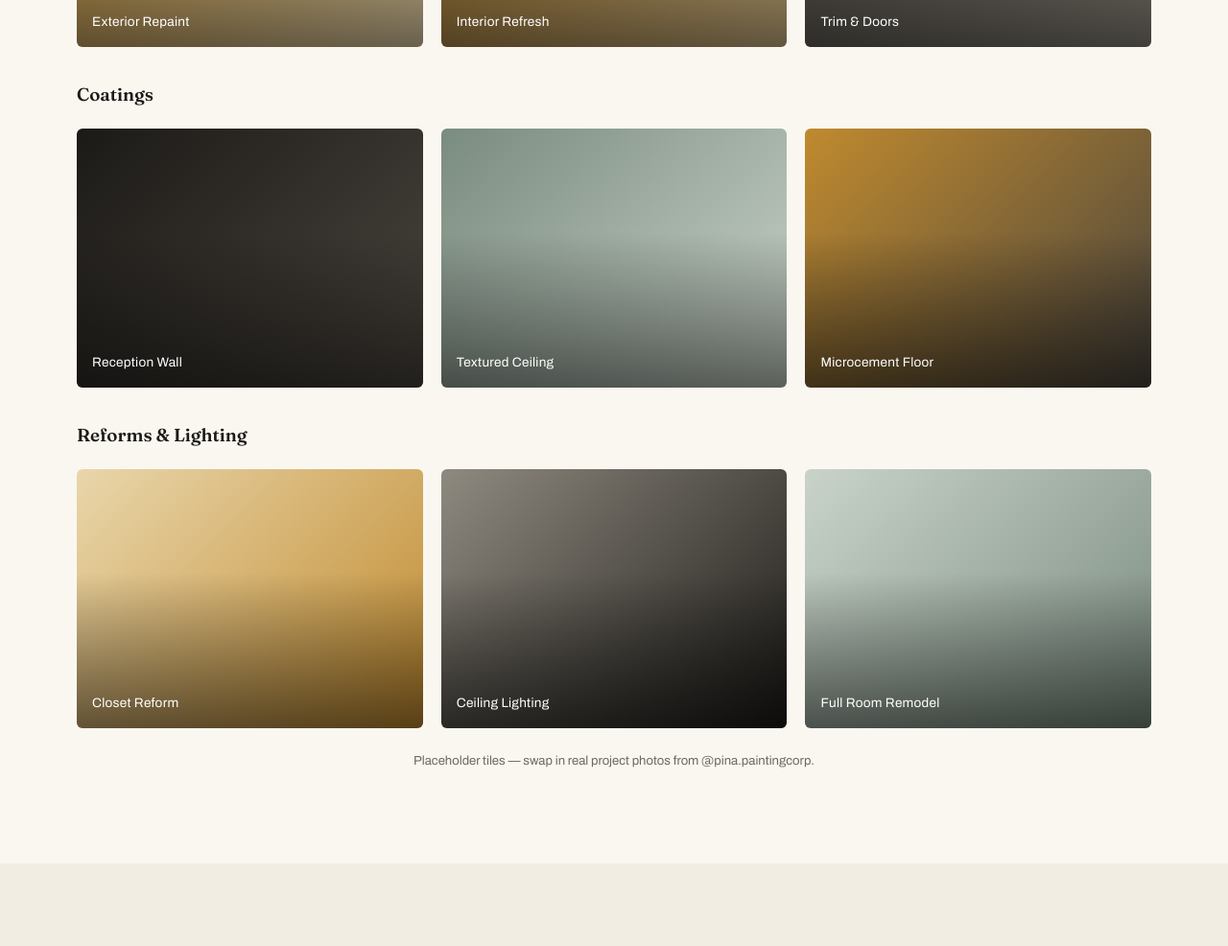
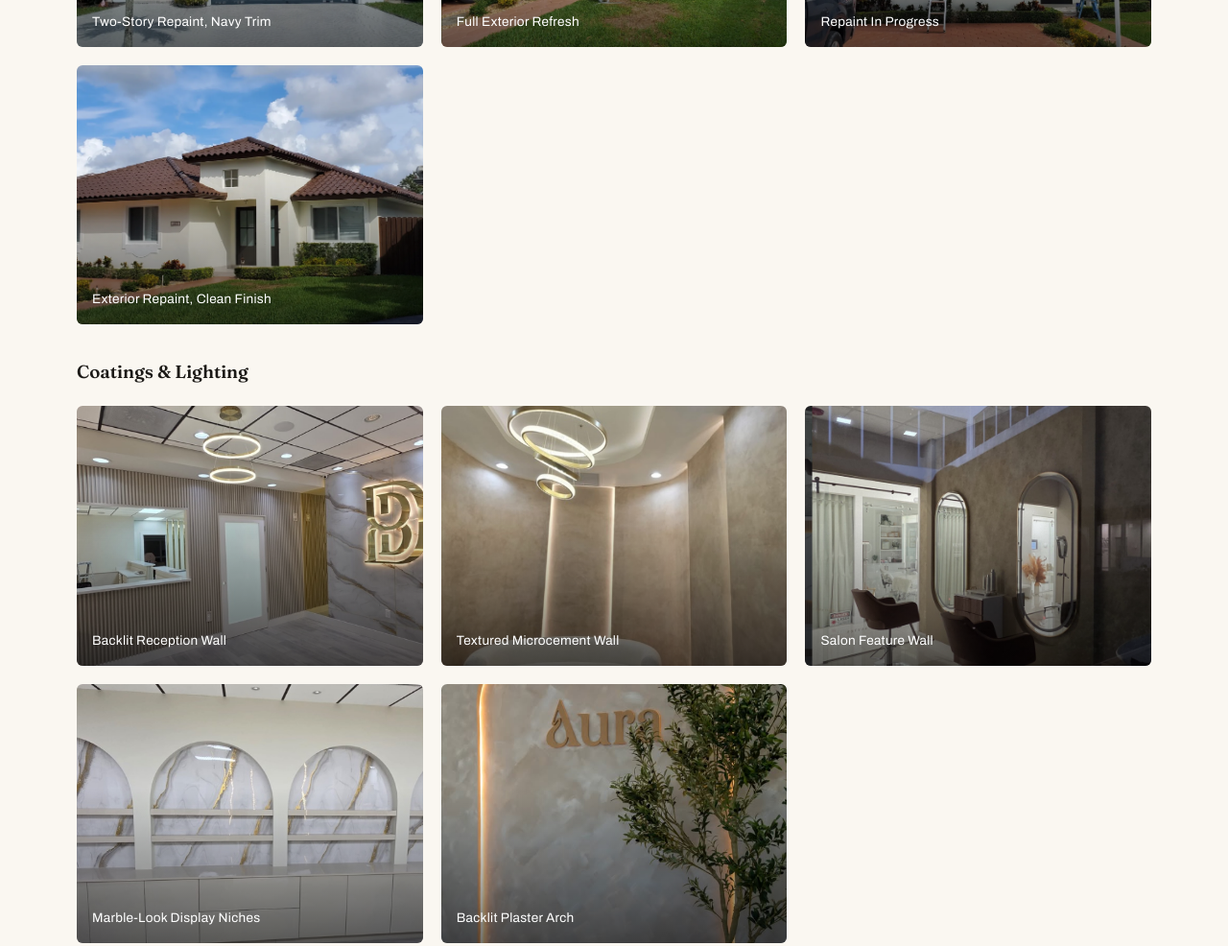
Before and after one commit to arodrod00/pina-painting, a plain HTML site: page index.html in a window 1280 px wide. Shown: the part 2760-3746 px from the top of the page at 96% size. Drawn offline with Linux system fonts and the light colour scheme.

Commit message:
Add real project photos to gallery
Replace gradient placeholder tiles with actual exterior painting and
decorative coating photos, organized into two categories that match
the available assets.

```diff
--- a/index.html
+++ b/index.html
@@ -143,33 +143,25 @@
     </div>
 
     <div class="section-head" style="text-align:left;max-width:none;margin-bottom:1.5rem;">
-      <h3 data-en>Painting</h3><h3 data-es>Pintura</h3>
+      <h3 data-en>Exterior Painting</h3><h3 data-es>Pintura Exterior</h3>
     </div>
     <div class="gallery-grid">
-      <div class="gallery-item" style="background:linear-gradient(135deg,#c08a2e,#e9d6ab);"><span data-en>Exterior Repaint</span><span data-es>Repintado Exterior</span></div>
-      <div class="gallery-item" style="background:linear-gradient(135deg,#9c6d1e,#d8bd8a);"><span data-en>Interior Refresh</span><span data-es>Refresco Interior</span></div>
-      <div class="gallery-item" style="background:linear-gradient(135deg,#4a453e,#8f8a80);"><span data-en>Trim & Doors</span><span data-es>Molduras y Puertas</span></div>
+      <div class="gallery-item" style="background-image:url('images/exterior-repaint-navy.png');"><span data-en>Two-Story Repaint, Navy Trim</span><span data-es>Repintado de Dos Pisos, Detalles Marino</span></div>
+      <div class="gallery-item" style="background-image:url('images/exterior-repaint-terracotta.png');"><span data-en>Full Exterior Refresh</span><span data-es>Refresco Exterior Completo</span></div>
+      <div class="gallery-item" style="background-image:url('images/exterior-repaint-progress.png');"><span data-en>Repaint In Progress</span><span data-es>Repintado en Proceso</span></div>
+      <div class="gallery-item" style="background-image:url('images/exterior-repaint-brown-roof.png');"><span data-en>Exterior Repaint, Clean Finish</span><span data-es>Repintado Exterior, Acabado Limpio</span></div>
     </div>
 
     <div class="section-head" style="text-align:left;max-width:none;margin:2.5rem 0 1.5rem;">
-      <h3 data-en>Coatings</h3><h3 data-es>Coatings</h3>
+      <h3 data-en>Coatings & Lighting</h3><h3 data-es>Coatings e Iluminación</h3>
     </div>
     <div class="gallery-grid">
-      <div class="gallery-item" style="background:linear-gradient(135deg,#1c1a17,#4a453e);"><span data-en>Reception Wall</span><span data-es>Pared de Recepción</span></div>
-      <div class="gallery-item" style="background:linear-gradient(135deg,#7a8b7f,#c9d3c9);"><span data-en>Textured Ceiling</span><span data-es>Techo Texturizado</span></div>
-      <div class="gallery-item" style="background:linear-gradient(135deg,#c08a2e,#4a453e);"><span data-en>Microcement Floor</span><span data-es>Piso de Microcemento</span></div>
+      <div class="gallery-item" style="background-image:url('images/coating-reception-wall-1.png');"><span data-en>Backlit Reception Wall</span><span data-es>Pared de Recepción Iluminada</span></div>
+      <div class="gallery-item" style="background-image:url('images/coating-textured-wall.png');"><span data-en>Textured Microcement Wall</span><span data-es>Pared de Microcemento Texturizado</span></div>
+      <div class="gallery-item" style="background-image:url('images/coating-salon-wall.png');"><span data-en>Salon Feature Wall</span><span data-es>Pared Decorativa de Salón</span></div>
+      <div class="gallery-item" style="background-image:url('images/coating-marble-niches.png');"><span data-en>Marble-Look Display Niches</span><span data-es>Nichos con Acabado Mármol</span></div>
+      <div class="gallery-item" style="background-image:url('images/coating-backlit-arch.png');"><span data-en>Backlit Plaster Arch</span><span data-es>Arco de Yeso Iluminado</span></div>
     </div>
-
-    <div class="section-head" style="text-align:left;max-width:none;margin:2.5rem 0 1.5rem;">
-      <h3 data-en>Reforms & Lighting</h3><h3 data-es>Reformas e Iluminación</h3>
-    </div>
-    <div class="gallery-grid">
-      <div class="gallery-item" style="background:linear-gradient(135deg,#e9d6ab,#c08a2e);"><span data-en>Closet Reform</span><span data-es>Reforma de Closet</span></div>
-      <div class="gallery-item" style="background:linear-gradient(135deg,#8f8a80,#1c1a17);"><span data-en>Ceiling Lighting</span><span data-es>Iluminación de Techo</span></div>
-      <div class="gallery-item" style="background:linear-gradient(135deg,#c9d3c9,#7a8b7f);"><span data-en>Full Room Remodel</span><span data-es>Remodelación Completa</span></div>
-    </div>
-    <p class="placeholder-note" data-en>Placeholder tiles — swap in real project photos from @pina.paintingcorp.</p>
-    <p class="placeholder-note" data-es>Bloques de ejemplo — reemplazar con fotos reales de @pina.paintingcorp.</p>
   </div>
 </section>
 
```
Also changed, not shown: images/coating-backlit-arch.png (added), images/coating-marble-niches.png (added), images/coating-reception-wall-1.png (added), images/coating-salon-wall.png (added), images/coating-textured-wall.png (added), images/exterior-repaint-brown-roof.png (added), images/exterior-repaint-navy.png (added), images/exterior-repaint-progress.png (added), images/exterior-repaint-terracotta.png (added), 1 other file.
